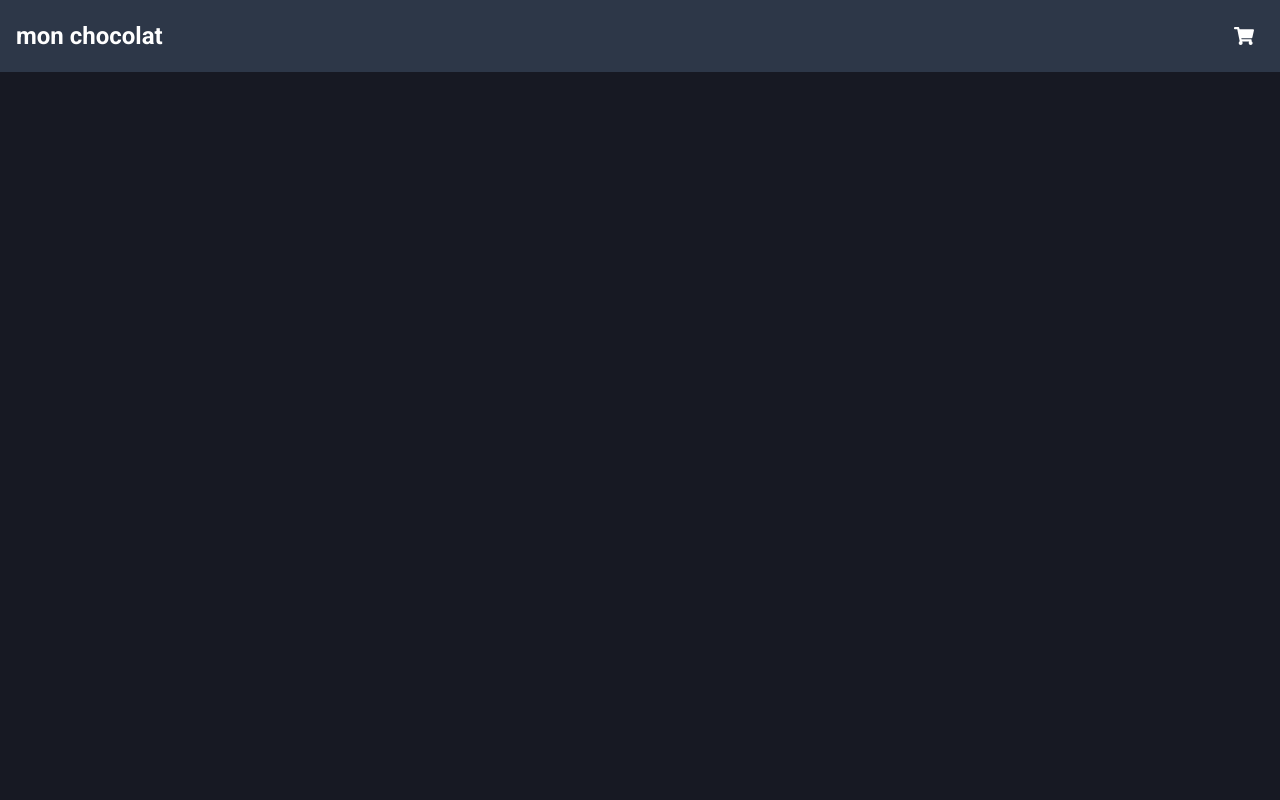
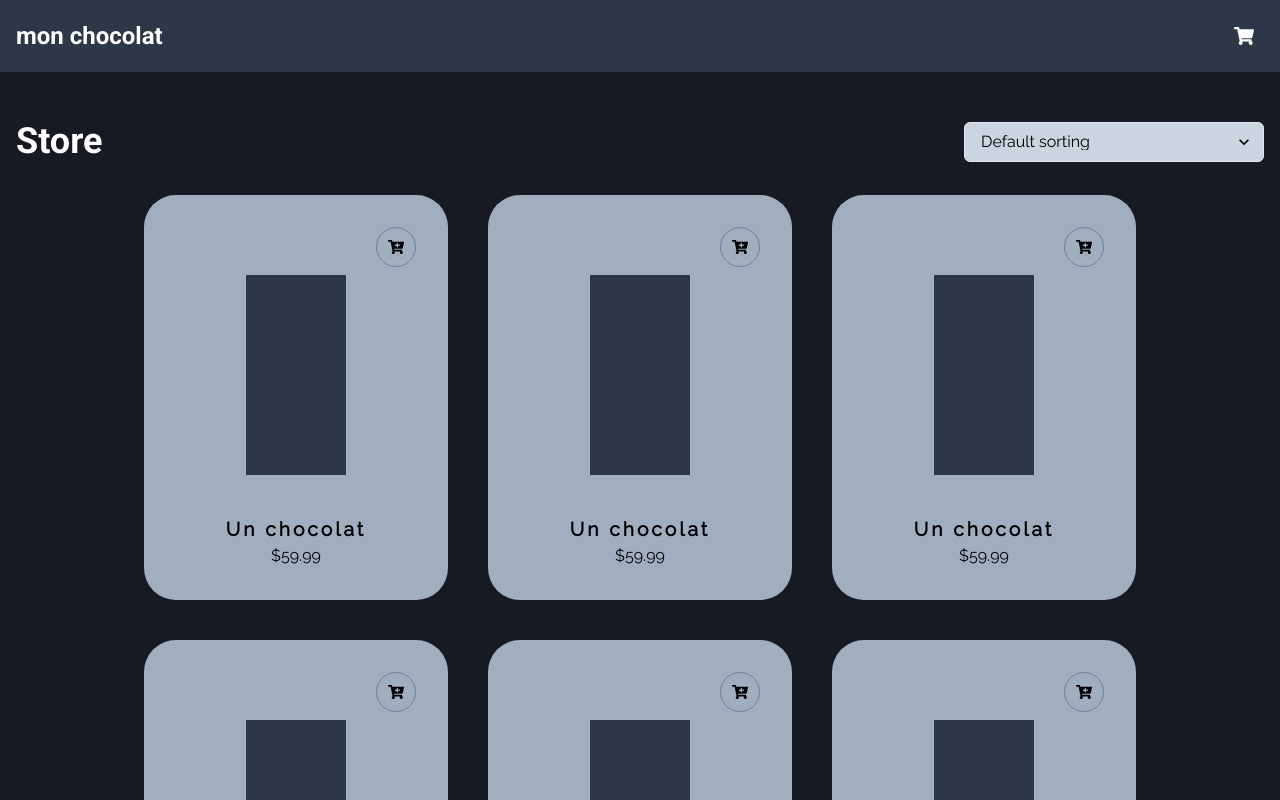
Before and after one commit to Juniorr452/mon-chocolat, a Next.js app: page / in a window 1280 px wide. Shown: the top 800 px of the page. Built offline with nearby package versions, Linux system fonts and the light colour scheme.

Commit message:
Main page layout

```diff
--- a/package.json
+++ b/package.json
@@ -17,7 +17,8 @@
     "framer-motion": "4",
     "next": "11.0.0",
     "react": "17.0.2",
-    "react-dom": "17.0.2"
+    "react-dom": "17.0.2",
+    "react-icons": "^4.2.0"
   },
   "devDependencies": {
     "@types/node": "^15.12.4",
--- a/pages/index.tsx
+++ b/pages/index.tsx
@@ -1,8 +1,8 @@
 import React from 'react';
 import Head from 'next/head'
 import Link from 'next/link'
-import { Box, Container, HStack, Heading, Text, Icon, Button } from '@chakra-ui/react';
-import { FaShoppingCart } from 'react-icons/fa';
+import { Box, Container, HStack, VStack, Heading, Text, Icon, Button, SimpleGrid, Select } from '@chakra-ui/react';
+import { FaCartPlus, FaShoppingCart } from 'react-icons/fa';
 
 export default function Home() {
   return (
@@ -45,7 +45,75 @@ export default function Home() {
         </Container>
       </Box>
 
+      <Container
+        maxW={{
+          base: 'container.md',
+          lg: 'container.lg',
+          xl: 'container.xl'
+        }}
+        mt="12"
+        mb="4"
+      >
+        <HStack justify="space-between">
+          <Heading as="h1">Store</Heading>
+          <Select
+            bg="gray.300"
+            color="black"
+            maxW={{
+              base: "200px",
+              lg: "300px"
+            }}
+          >
+            <option value="">Default sorting</option>
+            <option value="">Prix (descendant)</option>
+            <option value="">Prix (ascendant)</option>
+          </Select>
+        </HStack>
+      </Container>
 
+      <Container
+        maxW={{
+          base: 'container.md',
+          lg: 'container.lg',
+          xl: 'container.xl'
+        }}
+        py="4"
+      >
+        <SimpleGrid minChildWidth="300px" gap="40px" maxW="992px" mx="auto">
+          {[1, 2, 3, 4, 5, 6, 7, 8, 9].map(product => (
+            <VStack
+              key={product}
+              bg="gray.400"
+              p="8"
+              color="black"
+              pos="relative"
+              borderRadius="32px"
+            >
+              <HStack w="100%">
+                <Button
+                  p="2"
+                  as="a"
+                  ml="auto"
+                  bg="transparent"
+                  border="1px"
+                  borderColor="gray.500"
+                  borderRadius="100%"
+                  cursor="pointer"
+                >
+                  <Icon as={FaCartPlus} fontSize="md"/>
+                </Button>
+              </HStack>
+
+              <Box w="100px" h="200px" bg="gray.700"></Box>
+
+              <VStack spacing="0">
+                <Text mt="8" fontSize="larger" fontWeight="bold" letterSpacing="3px">Un chocolat</Text>
+                <Text>$59.99</Text>
+              </VStack>
+            </VStack>
+          ))}
+        </SimpleGrid>
+      </Container>
     </main>
   )
 }
```
Also changed, not shown: components/IconButton/index.tsx (added, +23 -0 lines), pages/cart.tsx (added, +15 -0 lines), 1 other file (tests, documents, lock files or other folders).
